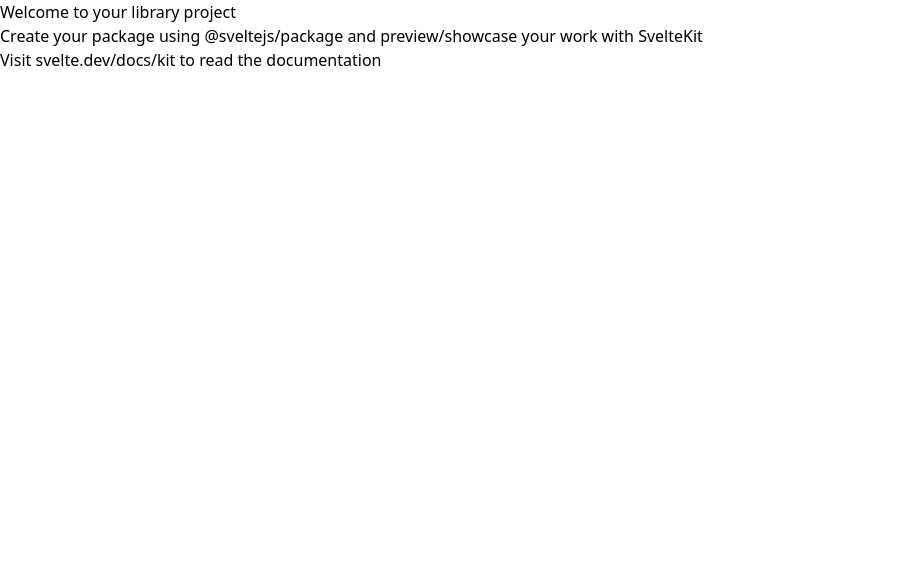
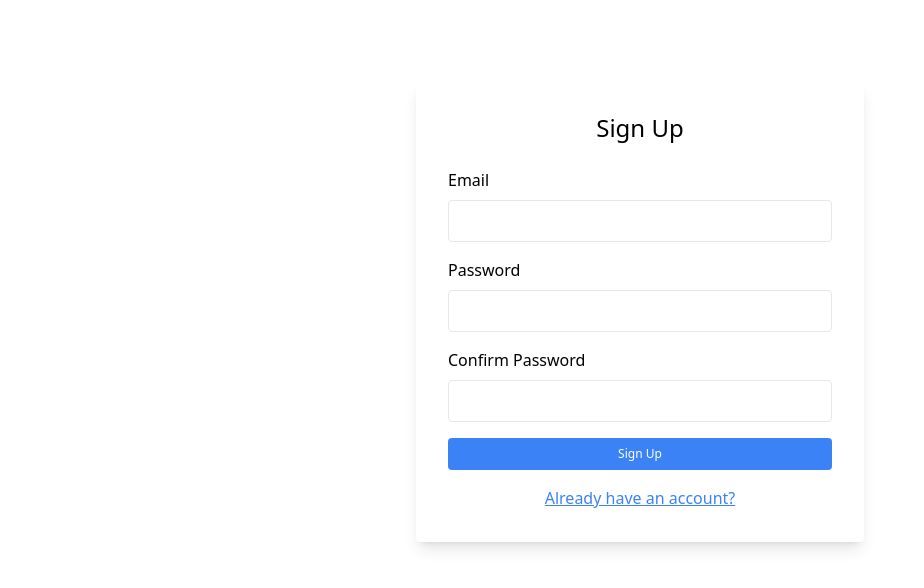
Before and after one commit to meerajulz/DropFilesApp, a SvelteKit app: page / in a window 1280 px wide. Shown: the top 588 px of the page, without its empty margins (0-924 px from the left). Built offline with nearby package versions, Linux system fonts and the light colour scheme.

Commit message:
setup Login - sing up page

```diff
--- a/package.json
+++ b/package.json
@@ -50,12 +50,13 @@
 		"eslint-config-prettier": "^9.1.0",
 		"eslint-plugin-svelte": "^2.36.0",
 		"globals": "^15.0.0",
+		"postcss": "^8.4.47",
 		"prettier": "^3.3.2",
 		"prettier-plugin-svelte": "^3.2.6",
 		"publint": "^0.2.0",
 		"svelte": "^5.0.0",
 		"svelte-check": "^4.0.0",
-		"tailwindcss": "^3.4.9",
+		"tailwindcss": "^3.4.14",
 		"typescript": "^5.0.0",
 		"typescript-eslint": "^8.0.0",
 		"vite": "^5.0.11"
--- /dev/null
+++ b/src/lib/components/LoginSignup.svelte
@@ -0,0 +1,78 @@
+<script lang="ts">
+	let isLogin = false;
+
+	let email = '';
+	let password = '';
+	let confirmPassword = ''; // For Sign-Up
+
+	let error: null = null;
+
+	function toggleForm() {
+		isLogin = !isLogin;
+		error = null;
+		email = '';
+		password = '';
+		confirmPassword = '';
+	}
+
+	function handleFormSubmit() {
+		event.preventDefault();
+	}
+</script>
+
+<main class="max-w-md mx-auto mt-20 bg-white p-8 rounded shadow-lg">
+	<h2 class="text-2xl text-center mb-6">{isLogin ? 'Login' : 'Sign Up'}</h2>
+
+	{#if error}
+		<p class="text-red-500 mb-4 text-center">{error}</p>
+	{/if}
+
+	<form on:submit={handleFormSubmit}>
+		<div class="mb-4">
+			<label for="email" class="block mb-2">Email</label>
+			<input
+				type="email"
+				id="email"
+				bind:value={email}
+				required
+				class="w-full p-2 border rounded"
+			/>
+		</div>
+
+		<div class="mb-4">
+			<label for="password" class="block mb-2">Password</label>
+			<input
+				type="password"
+				id="password"
+				bind:value={password}
+				required
+				class="w-full p-2 border rounded"
+			/>
+		</div>
+		<!--If is sign up-->
+		{#if !isLogin}
+			<div class="mb-4">
+				<label for="confirm-password" class="block mb-2">Confirm Password</label>
+				<input
+					type="password"
+					id="confirm-password"
+					bind:value={confirmPassword}
+					required
+					class="w-full p-2 border rounded"
+				/>
+			</div>
+		{/if}
+
+		<p class="text-red-500 text-xs italic mb-2">
+			<button type="submit" class="w-full bg-blue-500 text-white py-2 rounded">
+				{isLogin ? 'Login' : 'Sign Up'}
+			</button>
+		</p>
+	</form>
+
+	<p class="text-center mt-4">
+		<button class="text-blue-500 underline" on:click={toggleForm}>
+			{isLogin ? 'Create an account' : 'Already have an account?'}
+		</button>
+	</p>
+</main>
--- a/src/routes/+page.svelte
+++ b/src/routes/+page.svelte
@@ -1,3 +1,7 @@
-<h1>Welcome to your library project</h1>
-<p>Create your package using @sveltejs/package and preview/showcase your work with SvelteKit</p>
-<p>Visit <a href="https://svelte.dev/docs/kit">svelte.dev/docs/kit</a> to read the documentation</p>
+<script lang="ts">
+	import LoginSignUp from '../lib/components/LoginSignup.svelte';
+</script>
+
+<main class="container mx-auto">
+	<LoginSignUp />
+</main>
--- /dev/null
+++ b/tailwind.config.js
@@ -0,0 +1,8 @@
+/** @type {import('tailwindcss').Config} */
+export default {
+    content: ['./src/**/*.{html,js,svelte,ts}'],
+    theme: {
+        extend: {}
+    },
+    plugins: []
+};
```
Also changed, not shown: src/lib/components/Navbar.svelte (added), 1 other file (tests, documents, lock files or other folders).
